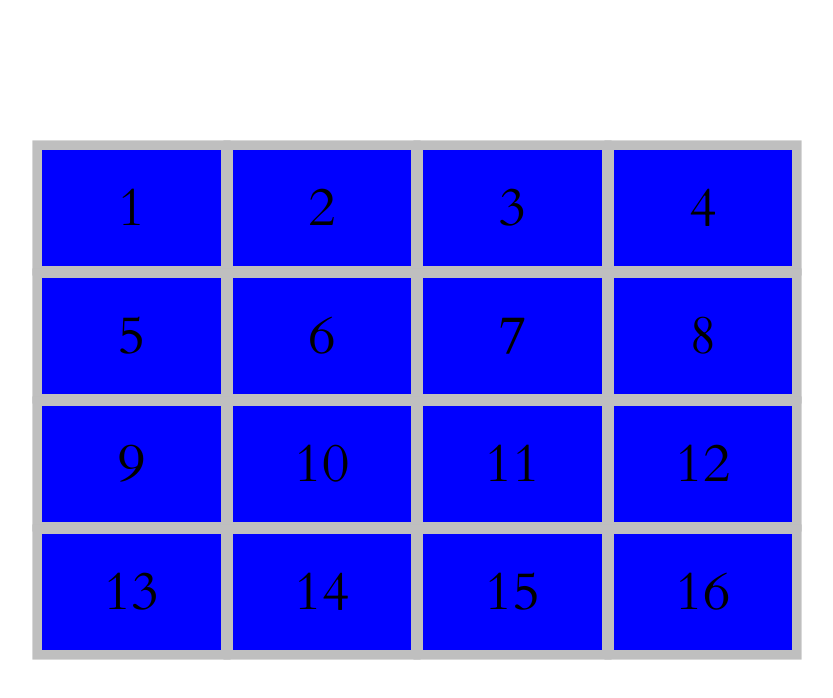
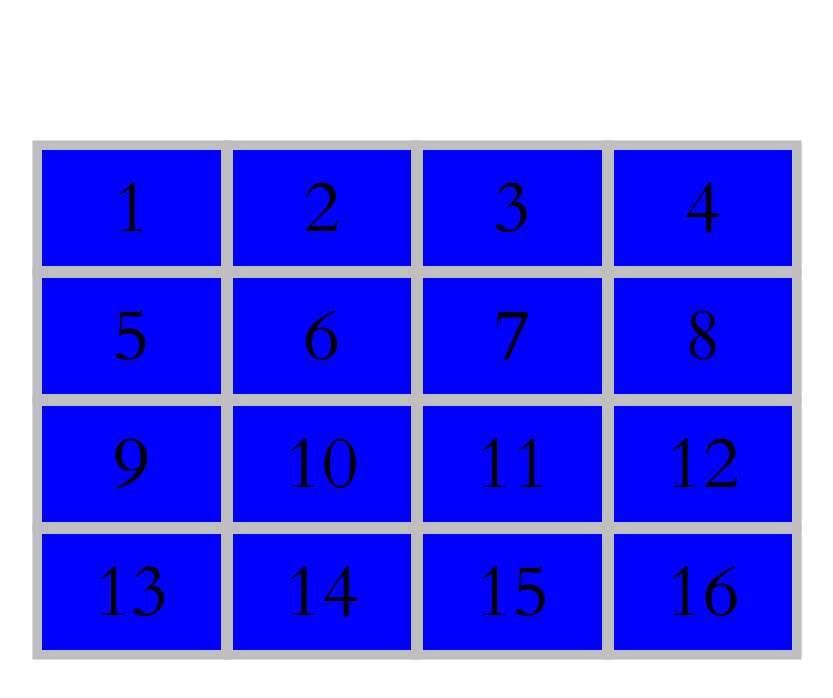
Before and after one commit to rayanquadir66/matching-game-3, a plain HTML site: page index.html in a window 1280 px wide. Both pictures are taken after a click on the button "Play and Enter Full Screen". Shown: the whole page, without its empty margins (223-1056 px from the left). Drawn offline with Linux system fonts and the light colour scheme.

Commit message:
Update index.html

```diff
--- a/index.html
+++ b/index.html
@@ -83,7 +83,7 @@ body::after {
     justify-content: center;
     align-items: center;
     font-family: "Cardo", serif;
-    font-size: clamp(26px, 6vw, 54px);
+    font-size: 72px;
     color: black;
     cursor: pointer;
     position: relative;
```
